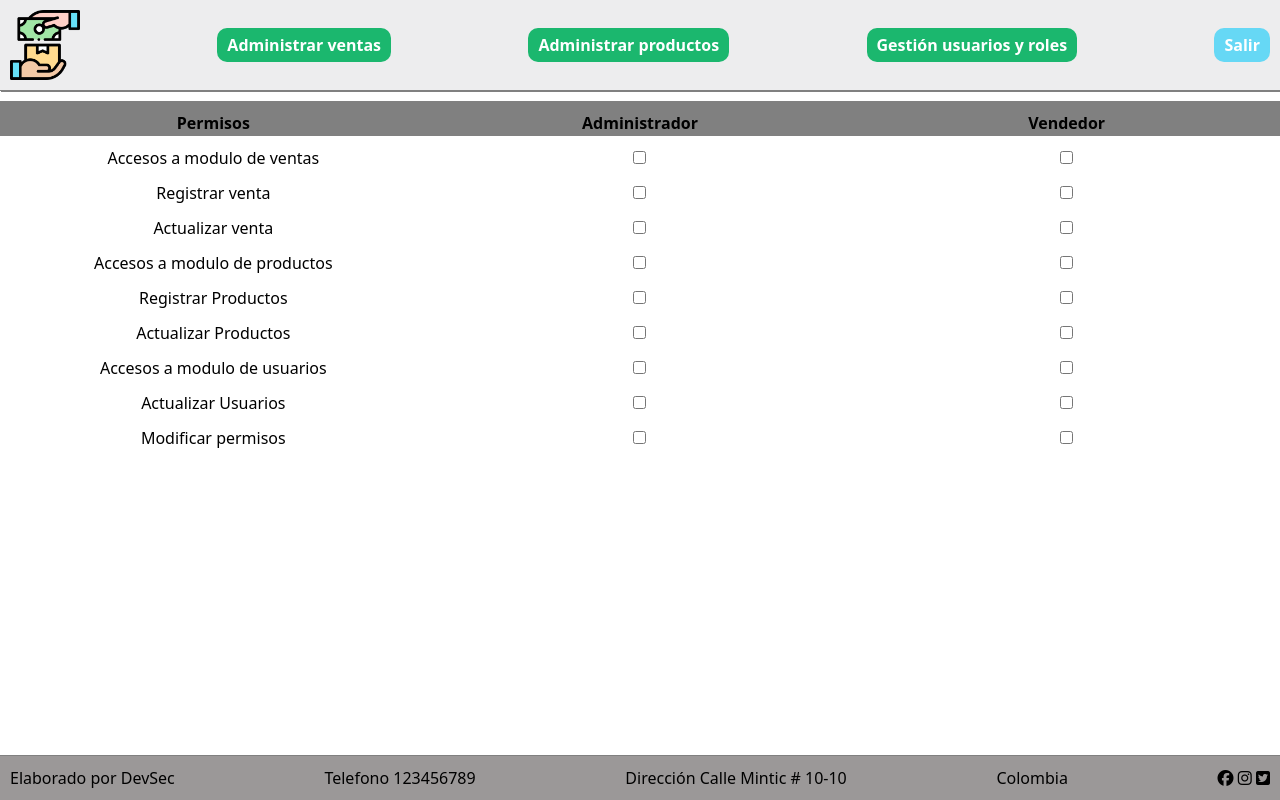
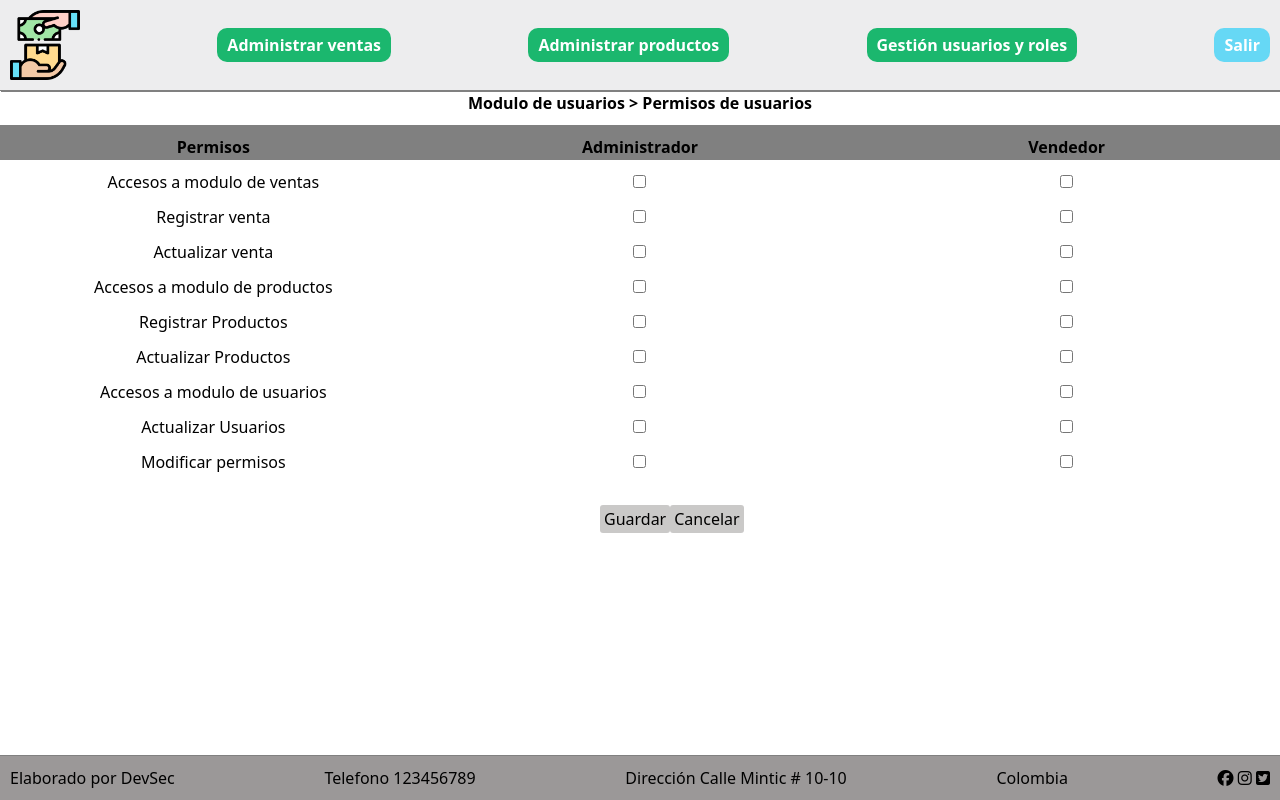
Before and after one commit to Mision-Tic-Dev-Sec/Proyecto3-MisionTic, a React (Create React App) app: page /permisosRoles in a window 1280 px wide. Built offline with nearby package versions, Linux system fonts and the light colour scheme.

Commit message:
Se agregan botones de guardar y cancelar a permisosRoles y se agrega titulo

```diff
--- a/src/pages/permisosRoles.jsx
+++ b/src/pages/permisosRoles.jsx
@@ -2,7 +2,8 @@ import React from 'react'
 
 const PermisosRoles = () => {
     return (
-
+        <>
+        <h1 className="breadCrumb">Modulo de usuarios > Permisos de usuarios</h1>
         <div className = 'contenedorTabla'>
             <table className = 'table'>
                 <tr className='colorEncabezado'>
@@ -56,7 +57,12 @@ const PermisosRoles = () => {
                     <td align='center' className = 'td'><input type="checkbox" name="modificarpermisosVend" id="modificarpermisosVend" /></td>
                 </tr>
             </table>
+                <div className='ContenedorBotonesGuardar'>
+                <button className= 'botonEdit colorBotonEdit'>Guardar</button>
+                <button className = 'botonEdit botonDelete'>Cancelar</button>
+            </div>
         </div>
+        </>
     )
 }
 
```
